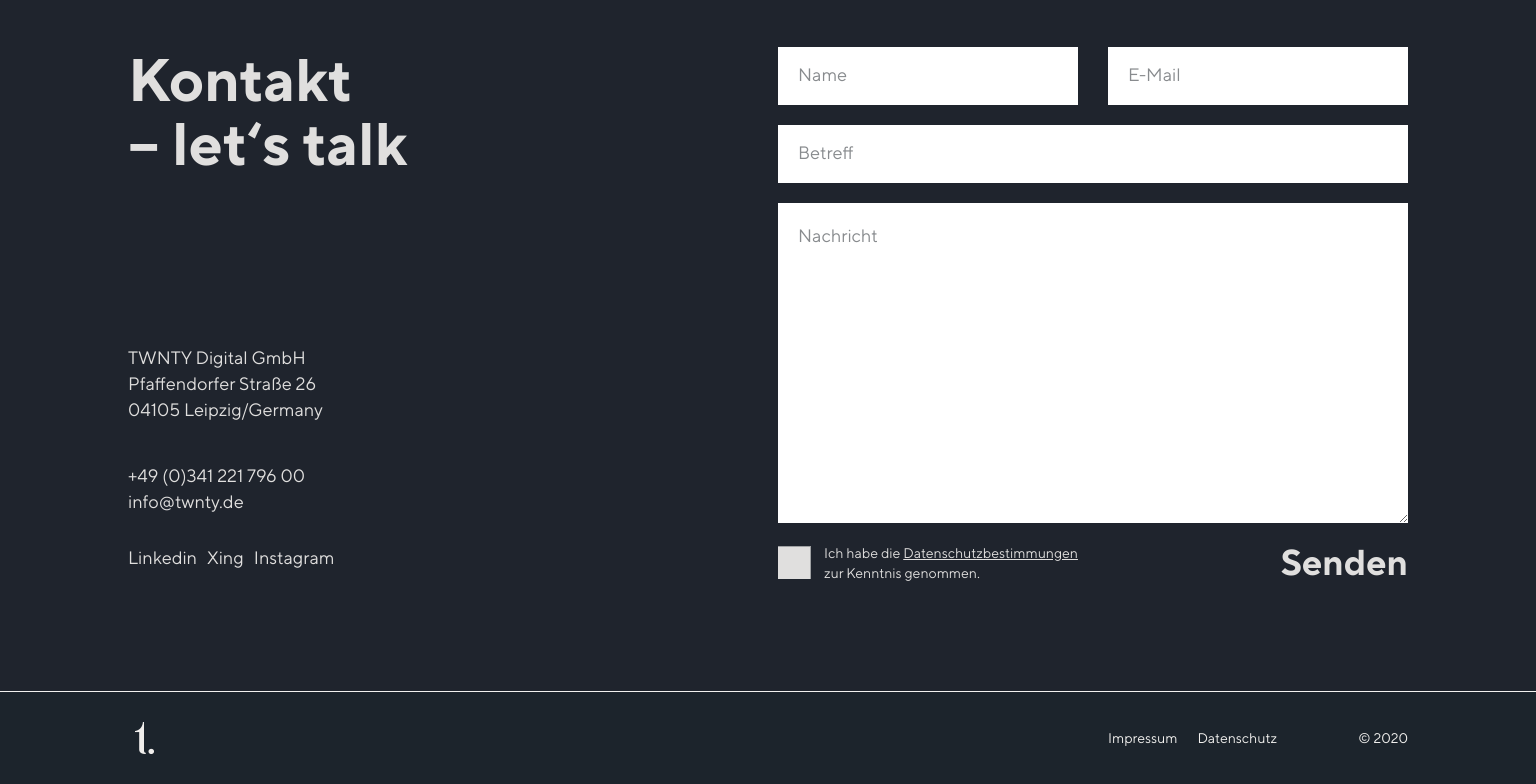
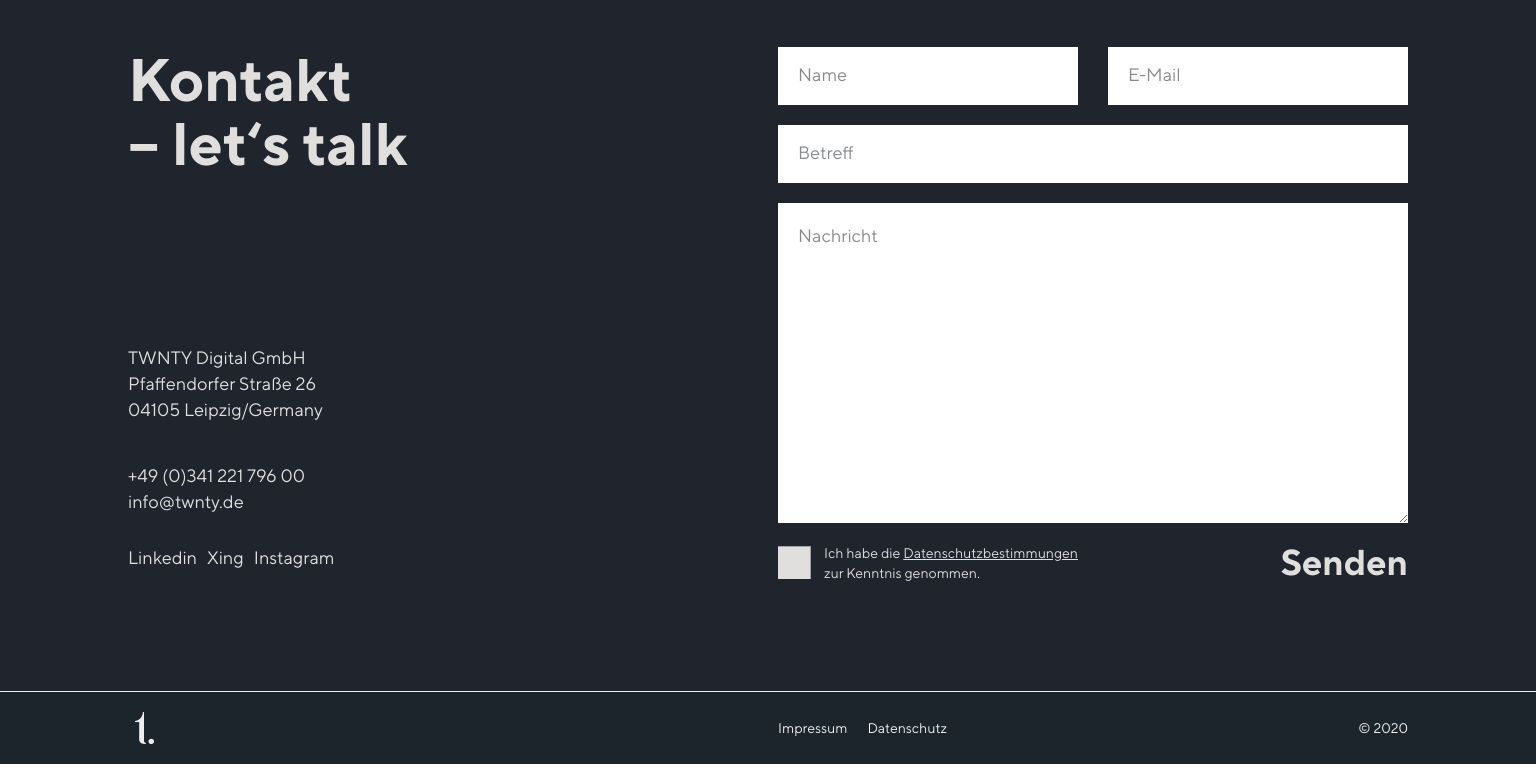
Before and after one commit to wwwax/twnty_test_task, a plain HTML site: page index.html in a window 1536 px wide. Shown: the part 1313-2097 px from the top of the page. Drawn offline with Linux system fonts and the light colour scheme.

Commit message:
footer desktop

```diff
--- a/assets/css/main.css
+++ b/assets/css/main.css
@@ -720,7 +720,7 @@ img {
 
 @media (min-width: 768px) {
   .footer {
-    padding: 30px 0;
+    padding: 20px 0;
   }
 
   .footer_inner {
@@ -754,6 +754,12 @@ img {
   }
 }
 
+@media (min-width: 1440px) {
+  .footer_row {
+    width: 630px;
+  }
+}
+
 /* VISUALLY-HIDDEN */
 
 .visually-hidden:not(:focus):not(:active),
```
